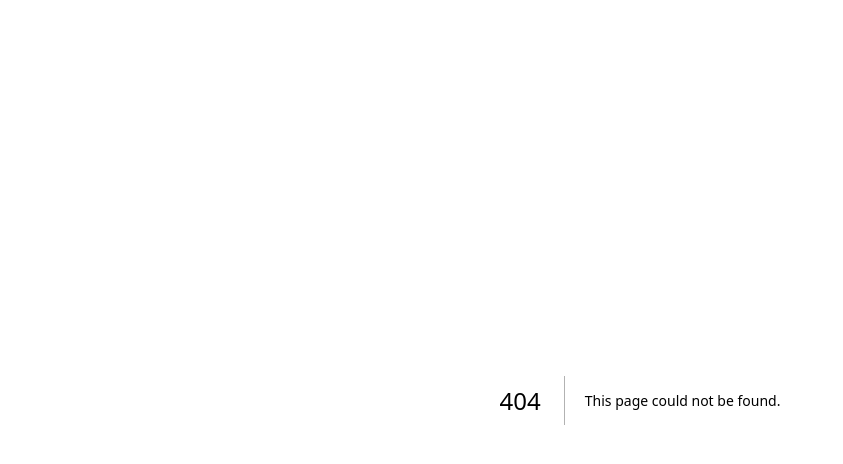
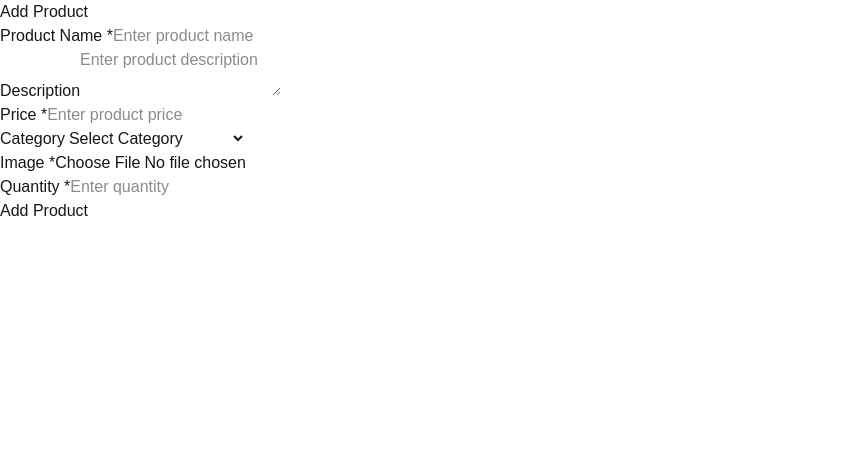
Before and after one commit to AbdullahSaleem1096/MarketPlace, a Next.js app: page /AddProduct in a window 1280 px wide. Before the commit this address had no page. Shown: the top 464 px of the page, without its empty margins (0-843 px from the left). Built offline with nearby package versions, Linux system fonts and the light colour scheme.

Commit message:
pushing the add-product functionality

```diff
--- /dev/null
+++ b/src/app/AddProduct/page.tsx
@@ -0,0 +1,184 @@
+"use client";
+
+import { useState, ChangeEvent, FormEvent } from "react";
+import axios from "axios";
+import { useRouter } from "next/navigation";
+
+export default function AddProductPage() {
+  const router = useRouter();
+  const [product, setProduct] = useState({
+    name: "",
+    description: "",
+    price: "",
+    category: "",
+    image: "",
+    quantity: ""
+  });
+  const [loading, setLoading] = useState(false);
+
+  const handleImageUpload = async (e: ChangeEvent<HTMLInputElement>) => {
+    const file = e.target.files?.[0];
+    if (!file) return;
+
+    const formData = new FormData();
+    formData.append('file', file);
+    formData.append('upload_preset', 'Nustify-product-images'); // Your unsigned upload preset name
+
+    try {
+      setLoading(true);
+      const response = await axios.post(
+        `https://api.cloudinary.com/v1_1/dpvw5q0lx/image/upload`,
+        formData,
+        {
+          headers: {
+            'Content-Type': 'multipart/form-data',
+          },
+        }
+      );
+
+      setProduct(prev => ({
+        ...prev,
+        image: response.data.secure_url
+      }));
+    } catch (error: any) {
+      console.error("Image upload error:", error);
+      alert("Failed to upload image. Please try again.");
+    } finally {
+      setLoading(false);
+    }
+  };
+
+  const onSubmit = async (e: FormEvent<HTMLFormElement>) => {
+    e.preventDefault();
+    if (!product.name || !product.price || !product.quantity || !product.image) {
+      alert("Please fill in all required fields");
+      return;
+    }
+
+    try {
+      setLoading(true);
+      const response = await axios.post("/api/products/add", product);
+      console.log("Product added:", response.data);
+      alert("Product added successfully");
+      router.push("/SellerDashboard");
+    } catch (error: any) {
+      console.error("Error adding product:", error.response?.data?.error || error.message);
+      alert("Failed to add product");
+    } finally {
+      setLoading(false);
+    }
+  };
+
+  return (
+    <div>
+      <h1>Add Product</h1>
+
+      <form onSubmit={onSubmit}>
+        <div>
+          <label>Product Name *</label>
+          <input
+            type="text"
+            name="name"
+            value={product.name}
+            onChange={(e) => setProduct({...product, name: e.target.value})}
+            placeholder="Enter product name"
+            required
+          />
+        </div>
+
+        <div>
+          <label>Description</label>
+          <textarea
+            name="description"
+            value={product.description}
+            onChange={(e) => setProduct({...product, description: e.target.value})}
+            placeholder="Enter product description"
+          />
+        </div>
+
+        <div>
+          <label>Price *</label>
+          <input
+            type="number"
+            name="price"
+            value={product.price}
+            onChange={(e) => setProduct({...product, price: e.target.value})}
+            placeholder="Enter product price"
+            required
+            min="0"
+            step="0.01"
+          />
+        </div>
+
+        <div>
+          <label>Category</label>
+          <select
+            value={product.category}
+            onChange={(e) => setProduct({ ...product, category: e.target.value })}
+          >
+            <option value="">Select Category</option>
+            <option value="food">Food</option>
+            <option value="beverages">Beverages</option>
+            <option value="stationery">Stationery</option>
+            <option value="electronics">Electronics</option>
+            <option value="mobile accessories">Mobile Accessories</option>
+            <option value="clothing">Clothing</option>
+            <option value="shoes">Shoes</option>
+            <option value="sports">Sports</option>
+            <option value="personal care">Personal Care</option>
+            <option value="room decor">Room Decor</option>
+            <option value="books">Books</option>
+            <option value="health">Health</option>
+            <option value="toiletries">Toiletries</option>
+            <option value="cleaning supplies">Cleaning Supplies</option>
+            <option value="gadgets">Gadgets</option>
+            <option value="computer accessories">Computer Accessories</option>
+            <option value="handmade crafts">Handmade Crafts</option>
+            <option value="services">Services</option>
+            <option value="grocery">Grocery</option>
+            <option value="snacks">Snacks</option>
+            <option value="gift items">Gift Items</option>
+            <option value="cosmetics">Cosmetics</option>
+            <option value="repair">Repair</option>
+            <option value="event services">Event Services</option>
+            <option value="digital products">Digital Products</option>
+            <option value="others">Others</option>
+          </select>
+        </div>
+
+        <div>
+          <label>Image *</label>
+          <input
+            type="file"
+            accept="image/*"
+            onChange={handleImageUpload}
+            required
+          />
+          {product.image && (
+            <div>
+              <p>Image uploaded successfully!</p>
+              <img src={product.image} alt="Preview" style={{ maxWidth: '200px' }} />
+            </div>
+          )}
+        </div>
+
+        <div>
+          <label>Quantity *</label>
+          <input
+            type="number"
+            name="quantity"
+            value={product.quantity}
+            onChange={(e) => setProduct({...product, quantity: e.target.value})}
+            placeholder="Enter quantity"
+            required
+            min="0"
+          />
+        </div>
+
+        <button type="submit" disabled={loading}>
+          {loading ? 'Adding Product...' : 'Add Product'}
+        </button>
+      </form>
+    </div>
+  );
+}
--- a/src/app/SellerDashboard/page.tsx
+++ b/src/app/SellerDashboard/page.tsx
@@ -14,11 +14,20 @@ export default function SellerDashboard(){
             console.log(error.message);
         }
     }
+    const AddProduct = async () => {
+        try {
+            router.push('/AddProduct');
+        }
+        catch(error:any){
+            console.log(error.message);
+        }
+    }
     return (
         <div>
             <h2>Seller Dashboard</h2>
             <hr />
             <button onClick={logout}>Logout</button>
+            <button onClick={AddProduct}>Add Product</button>
         </div>
     )
 }
--- /dev/null
+++ b/src/app/api/products/add/route.ts
@@ -0,0 +1,48 @@
+import { connect } from "@/dbConfig/dbConfig";
+import Product from "@/models/productModels";
+import { NextRequest, NextResponse } from "next/server";
+import jwt from "jsonwebtoken";
+
+export async function POST(request: NextRequest) {
+    try {
+        await connect();
+
+        const token = request.cookies.get("token")?.value || "";
+        if (!token) {
+            return NextResponse.json({ error: "No token provided" }, { status: 401 });
+        }
+
+        const decodedToken: any = jwt.verify(token, "Next1096"!);
+        const sellerId = decodedToken.id;
+
+        if (!sellerId) {
+            return NextResponse.json({ error: "Invalid token" }, { status: 401 });
+        }
+
+        const body = await request.json();
+        const { name, description, price, category, images, quantity } = body;
+
+        const newProduct = await Product.create({
+            sellerId,
+            name,
+            description,
+            price: parseFloat(price),
+            category,
+            images,
+            quantity: parseInt(quantity),
+            isAvailable: true
+        });
+
+        return NextResponse.json({
+            message: "Product added successfully",
+            success: true,
+            product: newProduct
+        });
+    } catch (error: any) {
+        console.error("Product creation error:", error);
+        return NextResponse.json(
+            { error: error.message },
+            { status: 500 }
+        );
+    }
+}
--- /dev/null
+++ b/src/models/productModels.js
@@ -0,0 +1,16 @@
+const mongoose = require("mongoose");
+
+const productSchema = new mongoose.Schema({
+  sellerId: { type: mongoose.Schema.Types.ObjectId, ref: 'User'},
+  name: { type: String, required: true, index: true },
+  description: String,
+  price: { type: Number, required: true, index: true },
+  category: { type: String, index: true },
+  images: String,
+  quantity: { type: Number, default: 0 },
+  isAvailable: { type: Boolean, default: true},
+  createdAt: { type: Date, default: Date.now},
+  updatedAt: { type: Date, default: Date.now }
+});
+
+module.exports = mongoose.model('Product', productSchema);
```
Also changed, not shown: src/app/api/products/delete/route.js (added).
